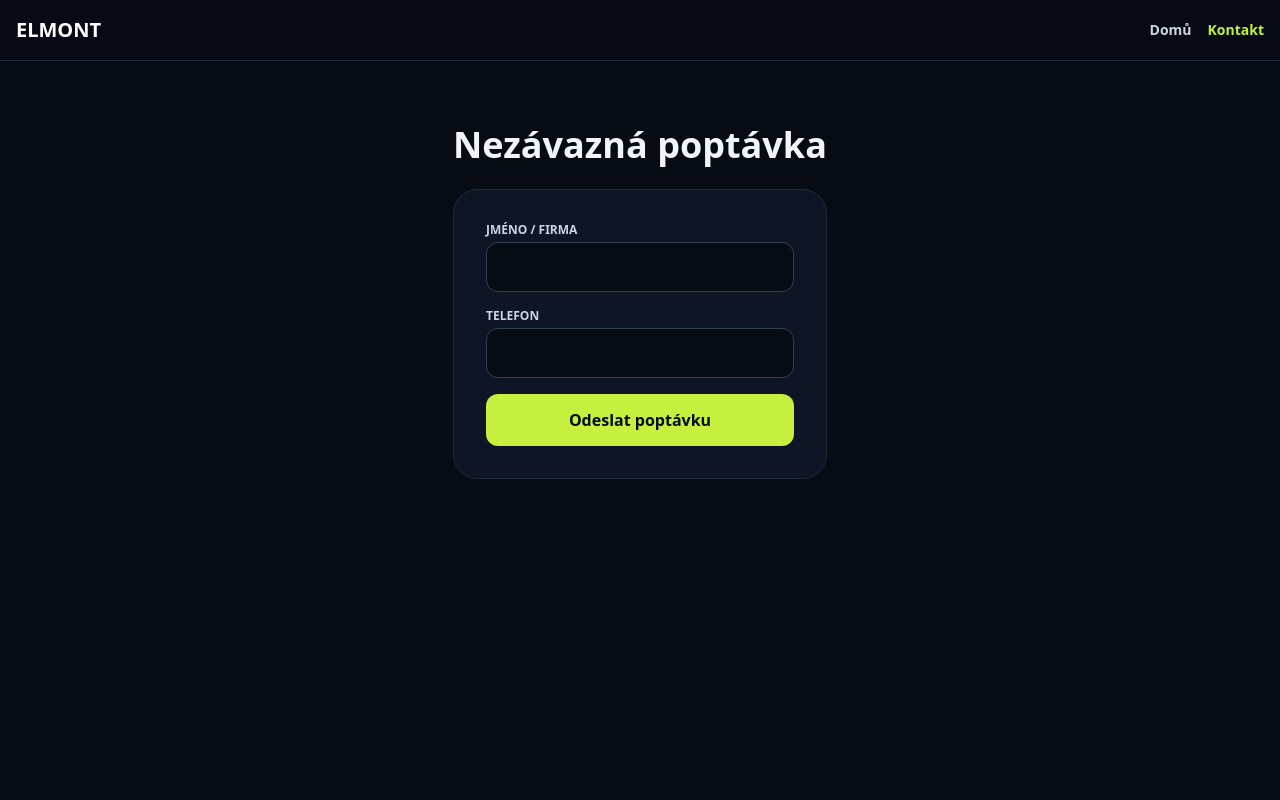
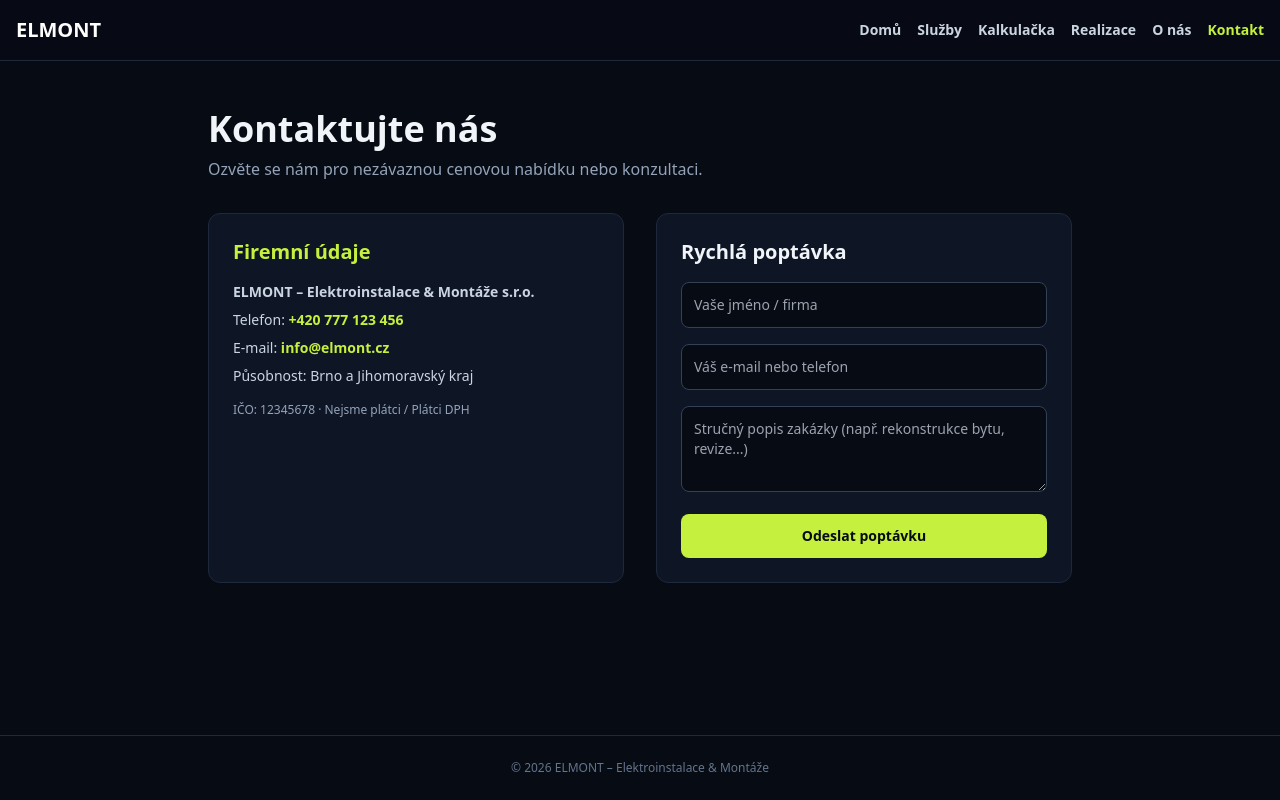
Before and after one commit to MarekValek/Elmont, a plain HTML site: page kontakt.html in a window 1280 px wide. Drawn offline with nearby package versions, Linux system fonts and the light colour scheme.

Commit message:
Update contact page title and layout

```diff
--- a/kontakt.html
+++ b/kontakt.html
@@ -3,33 +3,55 @@
 <head>
     <meta charset="UTF-8">
     <meta name="viewport" content="width=device-width, initial-scale=1.0">
-    <title>ELMONT – Kontakt a poptávka</title>
+    <title>ELMONT – Kontakt</title>
     <script src="https://cdn.tailwindcss.com"></script>
     <script>tailwind.config = { darkMode: 'class', theme: { extend: { colors: { elmont: { base: '#070B14', surface: '#0E1626', volt: '#C5F03D' } } } } }</script>
 </head>
 <body class="bg-elmont-base text-slate-100 flex flex-col min-h-screen">
     <header class="sticky top-0 z-40 bg-elmont-base/90 border-b border-slate-800 p-4">
         <div class="max-w-7xl mx-auto flex justify-between items-center">
-            <a href="index.html" class="font-heading font-extrabold text-xl text-white">ELMONT</a>
-            <nav class="flex gap-4 text-sm font-bold">
-                <a href="index.html" class="text-slate-300">Domů</a>
+            <a href="index.html" class="font-extrabold text-xl text-white">ELMONT</a>
+            <nav class="flex flex-wrap gap-4 text-sm font-bold">
+                <a href="index.html" class="text-slate-300 hover:text-white">Domů</a>
+                <a href="sluzby.html" class="text-slate-300 hover:text-white">Služby</a>
+                <a href="kalkulacka.html" class="text-slate-300 hover:text-white">Kalkulačka</a>
+                <a href="realizace.html" class="text-slate-300 hover:text-white">Realizace</a>
+                <a href="o-nas.html" class="text-slate-300 hover:text-white">O nás</a>
                 <a href="kontakt.html" class="text-elmont-volt">Kontakt</a>
             </nav>
         </div>
     </header>
-    <main class="max-w-3xl mx-auto px-4 py-16 flex-grow">
-        <h1 class="text-4xl font-extrabold mb-6">Nezávazná poptávka</h1>
-        <form onsubmit="event.preventDefault(); alert('Poptávka byla odeslána!');" class="bg-elmont-surface p-8 rounded-3xl border border-slate-800 space-y-4">
-            <div>
-                <label class="block text-xs uppercase font-bold text-slate-300 mb-1">Jméno / Firma</label>
-                <input type="text" required class="w-full px-4 py-3 rounded-xl bg-elmont-base border border-slate-700 text-white">
+
+    <main class="max-w-4xl mx-auto px-4 py-12 flex-grow space-y-8 w-full">
+        <div>
+            <h1 class="text-3xl sm:text-4xl font-extrabold">Kontaktujte nás</h1>
+            <p class="text-slate-400 mt-2">Ozvěte se nám pro nezávaznou cenovou nabídku nebo konzultaci.</p>
+        </div>
+
+        <div class="grid grid-cols-1 md:grid-cols-2 gap-8">
+            <div class="bg-elmont-surface border border-slate-800 rounded-xl p-6 space-y-4">
+                <h2 class="text-xl font-bold text-elmont-volt">Firemní údaje</h2>
+                <div class="text-sm text-slate-300 space-y-2">
+                    <p><strong>ELMONT – Elektroinstalace &amp; Montáže s.r.o.</strong></p>
+                    <p>Telefon: <a href="tel:+420777123456" class="text-elmont-volt font-bold">+420 777 123 456</a></p>
+                    <p>E-mail: <a href="mailto:info@elmont.cz" class="text-elmont-volt font-bold">info@elmont.cz</a></p>
+                    <p>Působnost: Brno a Jihomoravský kraj</p>
+                    <p class="text-xs text-slate-400 pt-2">IČO: 12345678 · Nejsme plátci / Plátci DPH</p>
+                </div>
             </div>
-            <div>
-                <label class="block text-xs uppercase font-bold text-slate-300 mb-1">Telefon</label>
-                <input type="tel" required class="w-full px-4 py-3 rounded-xl bg-elmont-base border border-slate-700 text-white">
-            </div>
-            <button type="submit" class="w-full bg-elmont-volt text-elmont-base font-bold py-3.5 rounded-xl">Odeslat poptávku</button>
-        </form>
+
+            <form onsubmit="event.preventDefault(); alert('Děkujeme, poptávka byla odeslána.');" class="bg-elmont-surface border border-slate-800 rounded-xl p-6 space-y-4">
+                <h2 class="text-xl font-bold">Rychlá poptávka</h2>
+                <input type="text" required placeholder="Vaše jméno / firma" class="w-full bg-elmont-base border border-slate-700 rounded-lg p-3 text-sm text-white">
+                <input type="email" required placeholder="Váš e-mail nebo telefon" class="w-full bg-elmont-base border border-slate-700 rounded-lg p-3 text-sm text-white">
+                <textarea rows="3" required placeholder="Stručný popis zakázky (např. rekonstrukce bytu, revize...)" class="w-full bg-elmont-base border border-slate-700 rounded-lg p-3 text-sm text-white"></textarea>
+                <button type="submit" class="w-full bg-elmont-volt text-elmont-base font-bold py-3 rounded-lg text-sm">Odeslat poptávku</button>
+            </form>
+        </div>
     </main>
+
+    <footer class="border-t border-slate-800 p-6 text-center text-xs text-slate-500">
+        &copy; 2026 ELMONT – Elektroinstalace &amp; Montáže
+    </footer>
 </body>
 </html>
```
